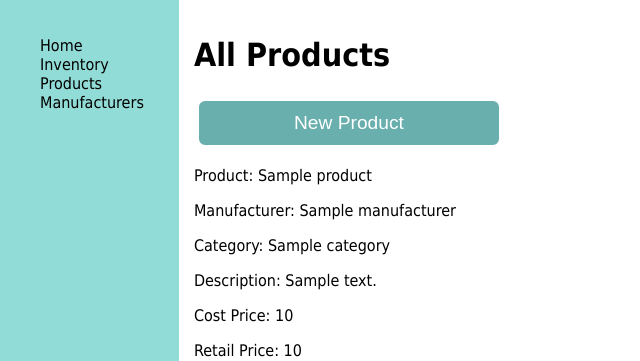
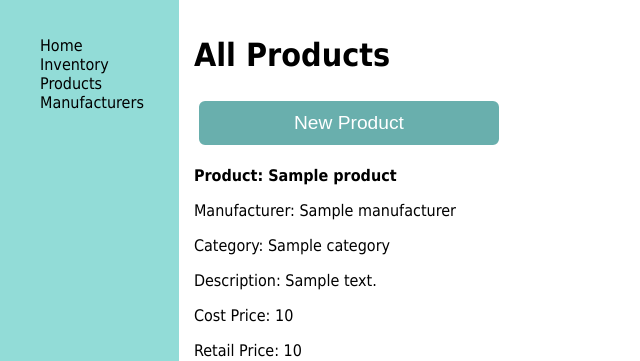
Before and after one commit to benbeardyman/Camera_Shop_Inventory_App, a Flask app: page /products in a window 1280 px wide. Shown: the top 361 px of the page, without its empty margins (0-640 px from the left). Run offline with Flask 2, Linux system fonts and the light colour scheme; a database or web service that is not in the repository returns one stand-in record (values such as "Sample title"); some libraries are stand-ins or nearby versions.

Commit message:
updated css

```diff
--- a/camera_shop/static/style.css
+++ b/camera_shop/static/style.css
@@ -113,12 +113,13 @@ select {
     color:black;
 }
 
-
+.title {
+    font-weight: bold;
+}
 
 #grid-container {
     display: grid;
     grid-template-areas:
-
         'menu main';
     grid-template-columns: 1.3fr 8fr;
     min-height: 100%;
--- a/camera_shop/templates/base.html
+++ b/camera_shop/templates/base.html
@@ -10,9 +10,6 @@
 <body>
     <div id="grid-container">
         <header>
-
-
-
         <div class="sidebar">
             <nav>
                 <ul class="menu">
--- a/camera_shop/templates/manufacturers/index.html
+++ b/camera_shop/templates/manufacturers/index.html
@@ -12,7 +12,7 @@
 
 <div class="details">
     <div>
-        <p><a href="/manufacturers/{{ manufacturer.id }}">{{manufacturer.name}}</a></p>
+        <p class="title"><a href="/manufacturers/{{ manufacturer.id }}">{{manufacturer.name}}</a></p>
         <hr>
     </div>
 
--- a/camera_shop/templates/products/index.html
+++ b/camera_shop/templates/products/index.html
@@ -11,7 +11,7 @@
 
 <div>
     <div class="details">
-        <p>Product: <a href="/products/{{ product.id }}"> {{product.name}} </a></p>
+        <p class="title">Product: <a href="/products/{{ product.id }}"> {{product.name}} </a></p>
         <p>Manufacturer: {{product.manufacturer.name}}</p>
         <p>Category: {{product.category}}</p>
         <p>Description: {{product.description}}</p>
--- a/camera_shop/templates/products/inventory.html
+++ b/camera_shop/templates/products/inventory.html
@@ -7,7 +7,7 @@
 {% if product.stock_level >0 %}
 <div>
     <div class="details">
-        <p>Product: <a href="/products/{{ product.id }}"> {{product.name}} </a></p>
+        <p class="title">Product: <a href="/products/{{ product.id }}"> {{product.name}} </a></p>
         <p>Manufacturer: {{product.manufacturer.name}}</p>
         <p>Category: {{product.category}}</p>
         <p>Retail Price: {{product.retail_price}}</p>
```
